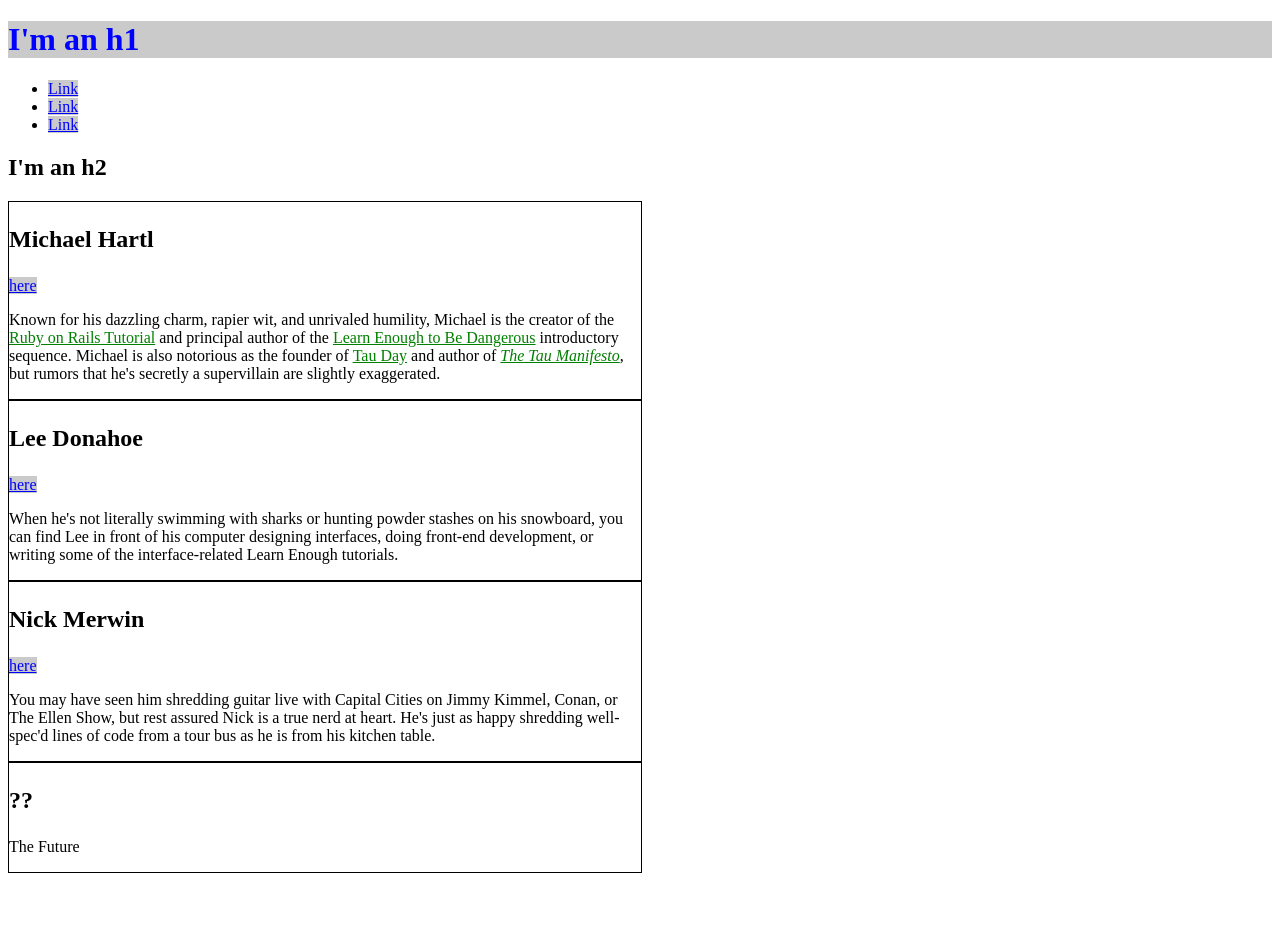
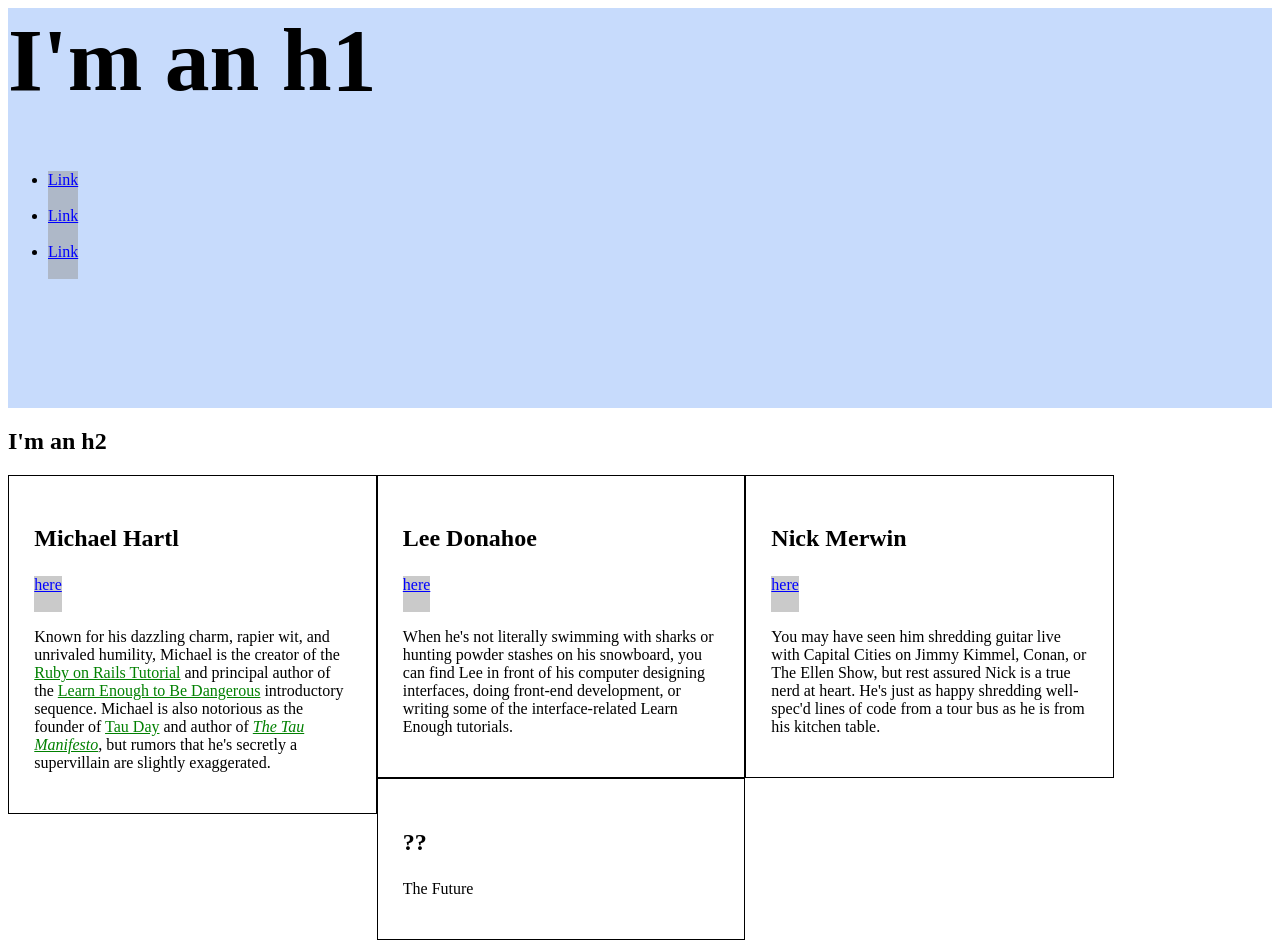
Before and after one commit to peterjatkinson/learnenough_tutorial_complete, a plain HTML site: page index.html in a window 1280 px wide. Before the commit the page ends 881 px from the top, so only its background shows below. Drawn offline with Linux system fonts and the light colour scheme.

Commit message:
Start of 4.3

```diff
--- a/index.html
+++ b/index.html
@@ -5,14 +5,26 @@
     <meta charset="utf-8">
     <style>
       /* GLOBAL STYLES */
+      h1 {
+        font-size: 7vw;
+        margin-top: 0;
+      }
       a {
         color: #f00;
+      }
+
+      /* HERO STYLES */
+      .full-hero {
+        background-color: #c7dbfc;
+        height: 50vh;
       }
 
       /* SOCIAL STYLES */
       .social-link {
         background: rgba(150, 150, 150, 0.5);
         color: blue;
+        display: inline-block;
+        height: 36px;
       }
 
       /* BIO STYLES */
@@ -21,8 +33,10 @@
       }
       .bio-box {
         border: 1px solid black;
+        float: left;
         font-size: 1rem;
-        width: 50%;
+        padding: 2%;
+        width: 25%;
       }
       .bio-box h3 {
         font-size: 1.5em;
@@ -36,18 +50,20 @@
     </style>
   </head>
   <body>
-    <h1 class="social-link">I'm an h1</h1>
+    <div class="full-hero hero-home">
+      <h1>I'm an h1</h1>
       <ul>
         <li>
-        <a class="social-link" href="https://example.com/">Link</a>
+          <a href="https://example.com/" class="social-link">Link</a>
         </li>
         <li>
-        <a class="social-link" href="https://example.com/">Link</a>
+          <a href="https://example.com/" class="social-link">Link</a>
         </li>
         <li>
-        <a class="social-link" href="https://example.com/">Link</a>
+          <a href="https://example.com/" class="social-link">Link</a>
         </li>
       </ul>
+    </div>
     <h2>I'm an h2</h2>
     <div class="bio-wrapper">
       <div class="bio-box">
```
Lines whose indentation alone changed are shown as unchanged.
